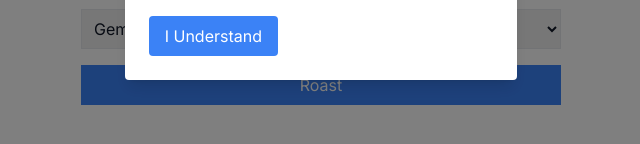
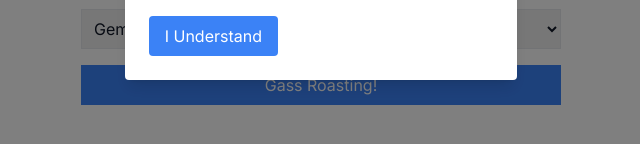
Before and after one commit to xnabil354/instagram-roasting, a Next.js app: page / in a window 1280 px wide. Shown: the part 408-552 px from the top of the page, without its empty margins (319-959 px from the left). Built offline with nearby package versions, Linux system fonts and the light colour scheme.

Commit message:
add something

```diff
--- a/components/RoastInstagram.tsx
+++ b/components/RoastInstagram.tsx
@@ -65,7 +65,7 @@ const InstagramRoaster: React.FC = () => {
                 onClick={fetchRoasting}
                 disabled={loading}
             >
-                {loading ? 'Loading...' : 'Roast'}
+                {loading ? 'Loading...' : 'Gass Roasting!'}
             </button>
             {error && (
                 <div className="mt-4 p-4 border border-red-500 rounded bg-red-100 text-red-700">
```
